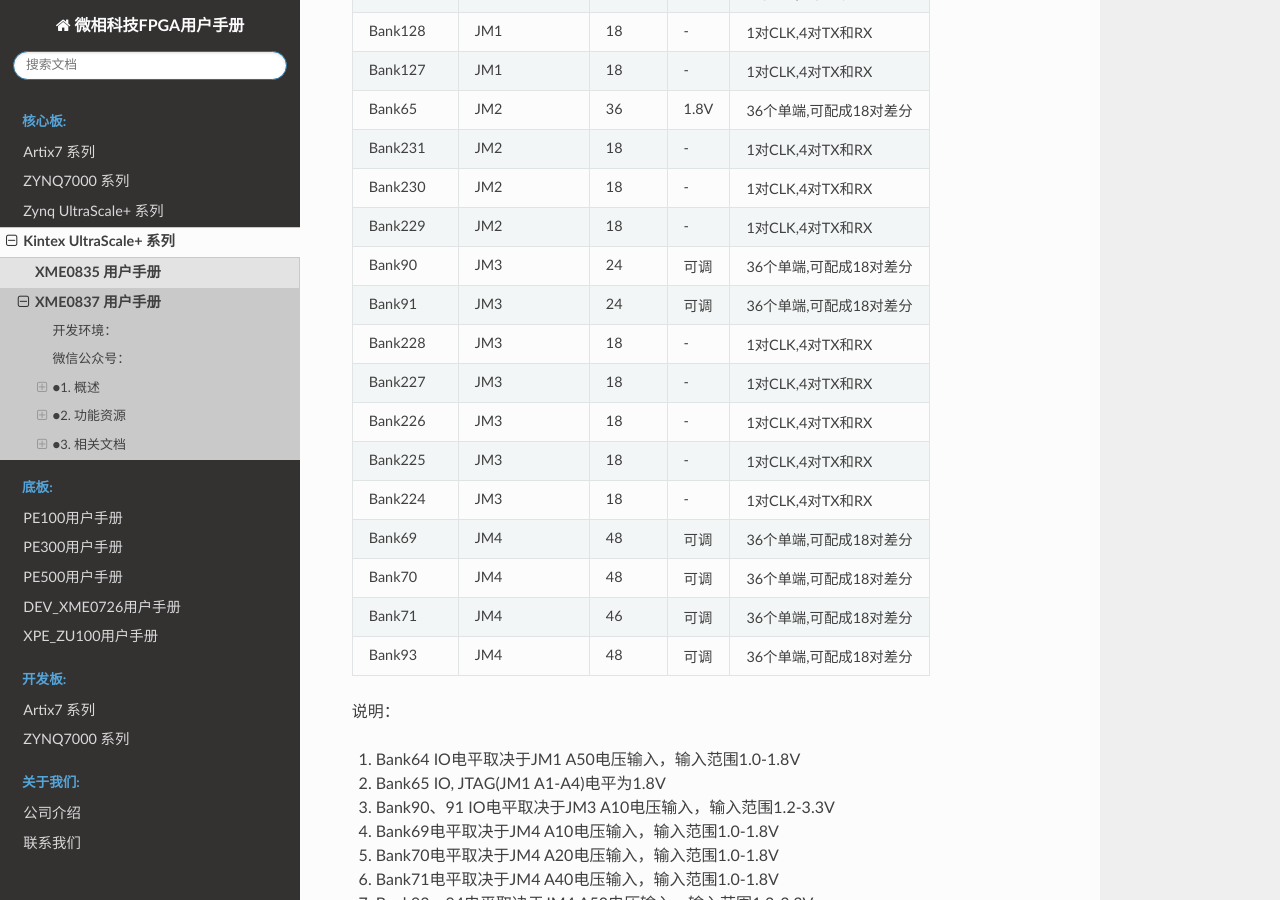
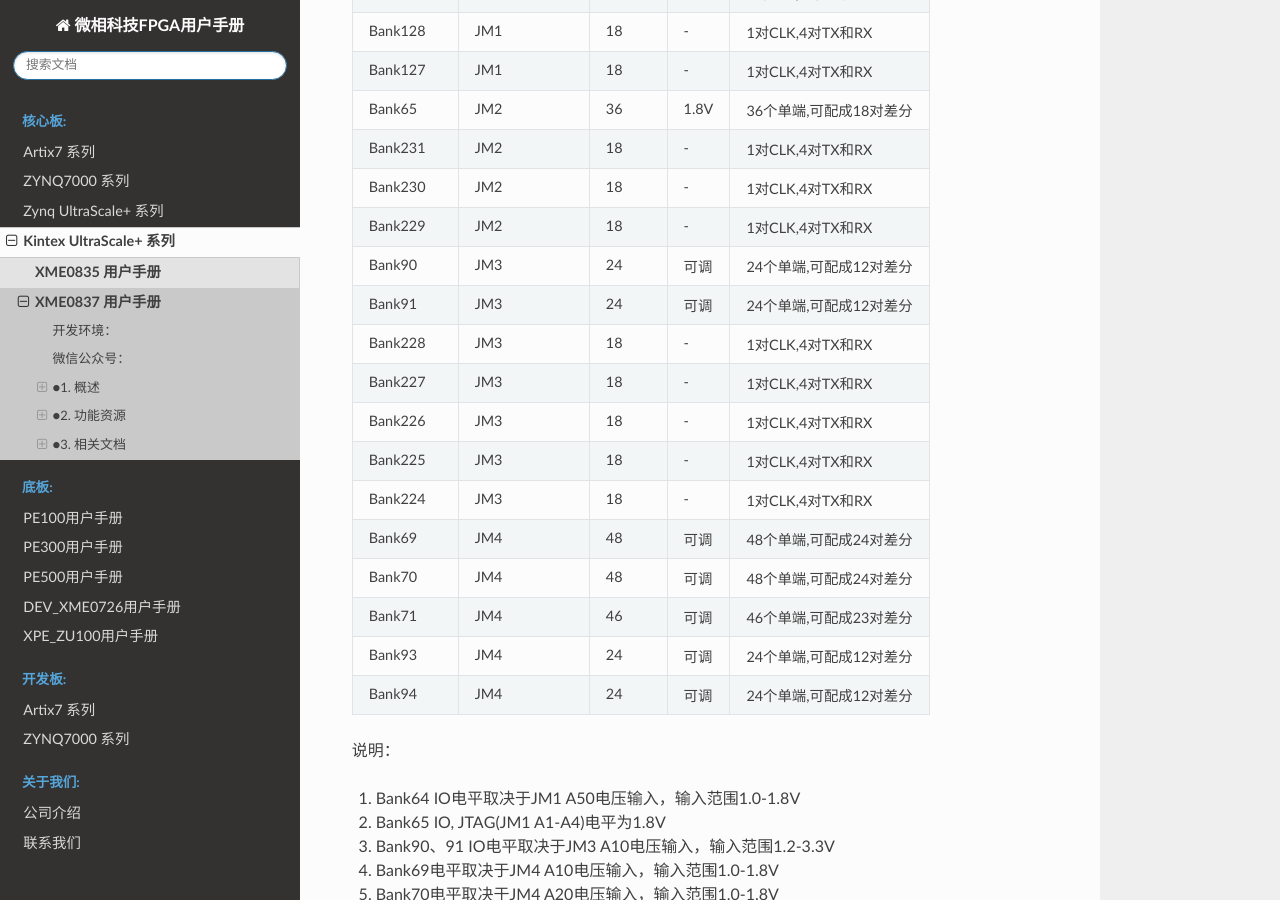
Before and after one commit to MicroPhase/fpga-docs, a Sphinx documentation site: the page built from source/SoM/XME0837/XME0837-Reference_Manual.md, in a window 1280 px wide and 900 px high, scrolled down 9755 px. Built offline with Sphinx 7.4.7 and the Read the Docs theme 3.1.0, drawn with Linux system fonts in a browser that asks for light colours.

Commit message:
Update XME0837-Reference_Manual.md

```diff
--- a/source/SoM/XME0837/XME0837-Reference_Manual.md
+++ b/source/SoM/XME0837/XME0837-Reference_Manual.md
@@ -248,17 +248,18 @@ FPGA Bank，IO数量与B2B连接器的关系表
    | Bank231    | JM2            | 18     | -    | 1对CLK,4对TX和RX        |
    | Bank230    | JM2            | 18     | -    | 1对CLK,4对TX和RX        |
    | Bank229    | JM2            | 18     | -    | 1对CLK,4对TX和RX        |
-   | Bank90     | JM3            | 24     | 可调 | 36个单端,可配成18对差分 |
-   | Bank91     | JM3            | 24     | 可调 | 36个单端,可配成18对差分 |
+   | Bank90     | JM3            | 24     | 可调 | 24个单端,可配成12对差分 |
+   | Bank91     | JM3            | 24     | 可调 | 24个单端,可配成12对差分 |
    | Bank228    | JM3            | 18     | -    | 1对CLK,4对TX和RX        |
    | Bank227    | JM3            | 18     | -    | 1对CLK,4对TX和RX        |
    | Bank226    | JM3            | 18     | -    | 1对CLK,4对TX和RX        |
    | Bank225    | JM3            | 18     | -    | 1对CLK,4对TX和RX        |
    | Bank224    | JM3            | 18     | -    | 1对CLK,4对TX和RX        |
-   | Bank69     | JM4            | 48     | 可调 | 36个单端,可配成18对差分 |
-   | Bank70     | JM4            | 48     | 可调 | 36个单端,可配成18对差分 |
-   | Bank71     | JM4            | 46     | 可调 | 36个单端,可配成18对差分 |
-   | Bank93     | JM4            | 48     | 可调 | 36个单端,可配成18对差分 |
+   | Bank69     | JM4            | 48     | 可调 | 48个单端,可配成24对差分 |
+   | Bank70     | JM4            | 48     | 可调 | 48个单端,可配成24对差分 |
+   | Bank71     | JM4            | 46     | 可调 | 46个单端,可配成23对差分 |
+   | Bank93     | JM4            | 24     | 可调 | 24个单端,可配成12对差分 |
+   | Bank94     | JM4            | 24     | 可调 | 24个单端,可配成12对差分 |
 
 说明：
 
```
